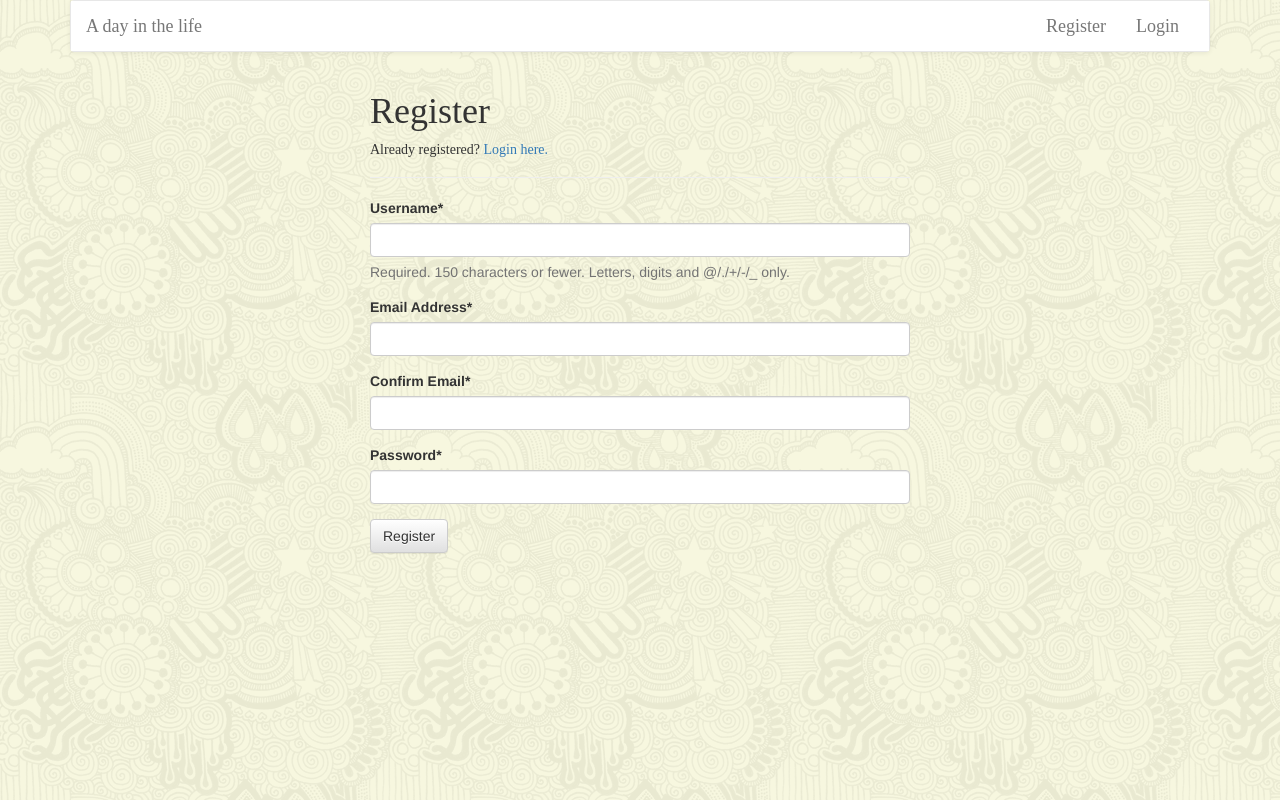
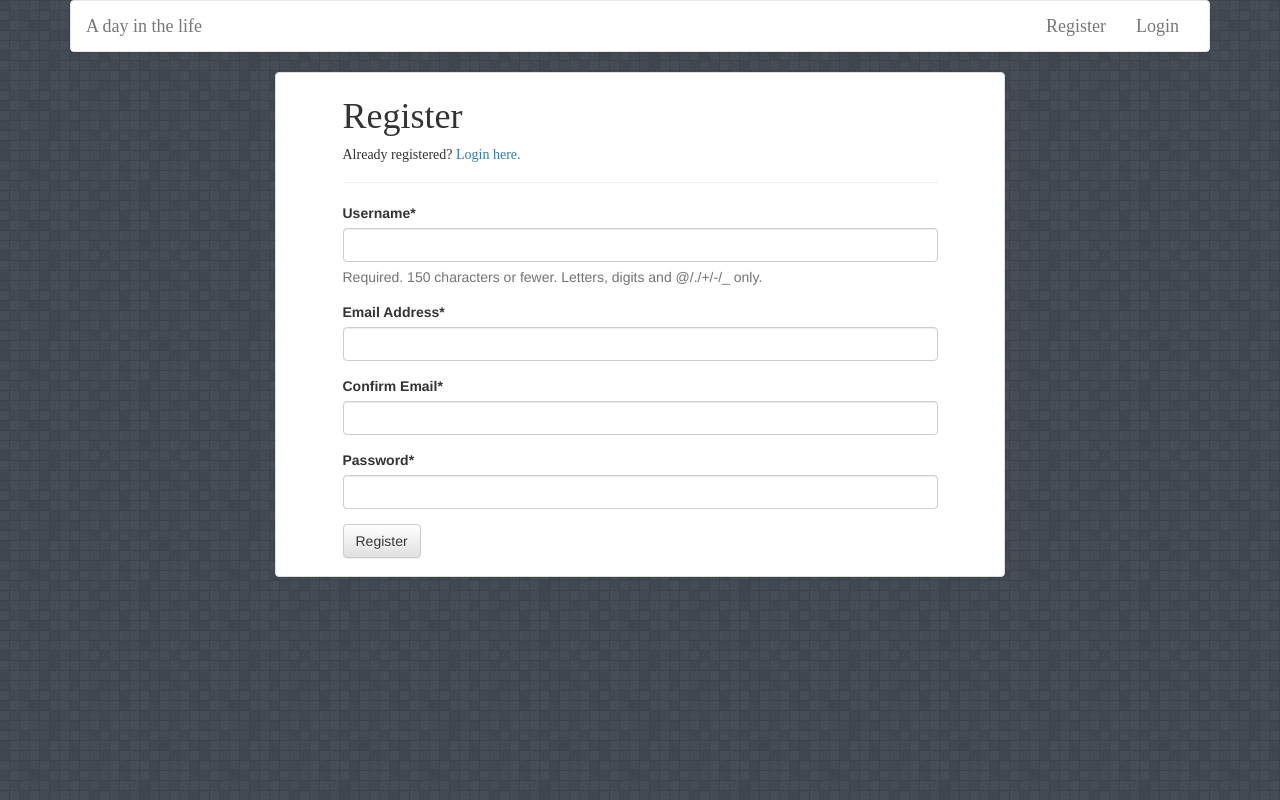
Before and after one commit to mendozadaniel/blog, a Django app: page /register/ in a window 1280 px wide. Run offline with Django 3.2, Linux system fonts and the light colour scheme; parts of the project's set-up code (start-up, migrations or seed data) failed here and were passed over; some libraries are stand-ins or nearby versions.

Commit message:
Made front-end improvements.

```diff
--- a/src/static/css/base.css
+++ b/src/static/css/base.css
@@ -31,7 +31,8 @@ p {
 }
 
 body {
-    background-image: url("../images/skulls.png");
+    //background-image: url("../images/skulls.png");
+    background-image: url("../images/random_grey_variations.png");
 }
 
 
@@ -63,14 +64,3 @@ body {
 .post-container {
     background: transparent;
 }
-
-
-
-/*
-
-.wmd-panel {
-    margin-left: 0px !important;
-    margin-right: 0px !important;
-}
-
-*/
--- /dev/null
+++ b/src/static/css/post-form.css
@@ -0,0 +1,6 @@
+
+
+.wmd-panel {
+    margin-left: 0px !important;
+    margin-right: 0px !important;
+}
--- a/src/templates/base.html
+++ b/src/templates/base.html
@@ -26,7 +26,6 @@
   }(document, 'script', 'facebook-jssdk'));</script>
 
 	<div class='container post-container'>
-
     <nav class="navbar navbar-default">
       <div class="container-fluid navbar-container">
         <!-- Brand and toggle get grouped for better mobile display -->
--- a/src/templates/form.html
+++ b/src/templates/form.html
@@ -3,7 +3,10 @@
 {% load crispy_forms_tags %}
 
 {% block content %}
-<div class="col-sm-6 col-sm-offset-3">
+<div class="col-sm-8 col-sm-offset-2">
+  <div class="thumbnail">
+    <div class="row">
+      <div class="col-sm-10 col-sm-offset-1">
         <h1>{{ title }}</h1>
         {% if login_page %}
           <h5>Not a registered user? <a href="{% url 'register' %}">Register here.</a></h5>
@@ -16,4 +19,7 @@
           <input type='submit' class="btn btn-default" value='{{ title }}' />
         </form>
       </div>
+    </div>
+  </div>
+</div>
 {% endblock %}
--- a/src/templates/post_form.html
+++ b/src/templates/post_form.html
@@ -2,12 +2,17 @@
 
 {% load crispy_forms_tags %}
 {% load static %}
+
+{% block css %}
+<link rel="stylesheet" href="{% static 'css/post-form.css' %}"/>
+{% endblock %}
 
 {% block pagedown %}
 	{{ form.media }}
 {% endblock %}
 
 {% block content %}
+	<div class="row thumbnail">
 		<div class="col-sm-6">
 			<h1>Preview</h1>
 			<hr/>
@@ -24,6 +29,7 @@
 				<input type='submit' class="btn btn-default" value='Create Post' />
 			</form>
 		</div>
+	</div>
 {% endblock %}
 
 {% block javascript %}
--- a/src/templates/post_list.html
+++ b/src/templates/post_list.html
@@ -23,6 +23,8 @@
   <div class="row">
     <div class="col-sm-12">
       <div class="thumbnail thumbnail-post">
+        <div class="row">
+          <div class="col-sm-10 col-sm-offset-1">
             {% if object.image %}
             <img src='{{ object.image.url }}' class='img-responsive' />
             {% endif %}
@@ -38,6 +40,8 @@
               {% endif %}
               {{ object.get_markdown|truncatechars_html:120  }}
               <a href="{{ object.get_absolute_url }}" role="button"></a>
+            </div>
+          </div>
         </div>
       </div>
     </div>
```
Also changed, not shown: src/templates/post_detail.html (+8 -3 lines), src/static/images/random_grey_variations.png (added). Lines whose indentation alone changed are shown as unchanged.
